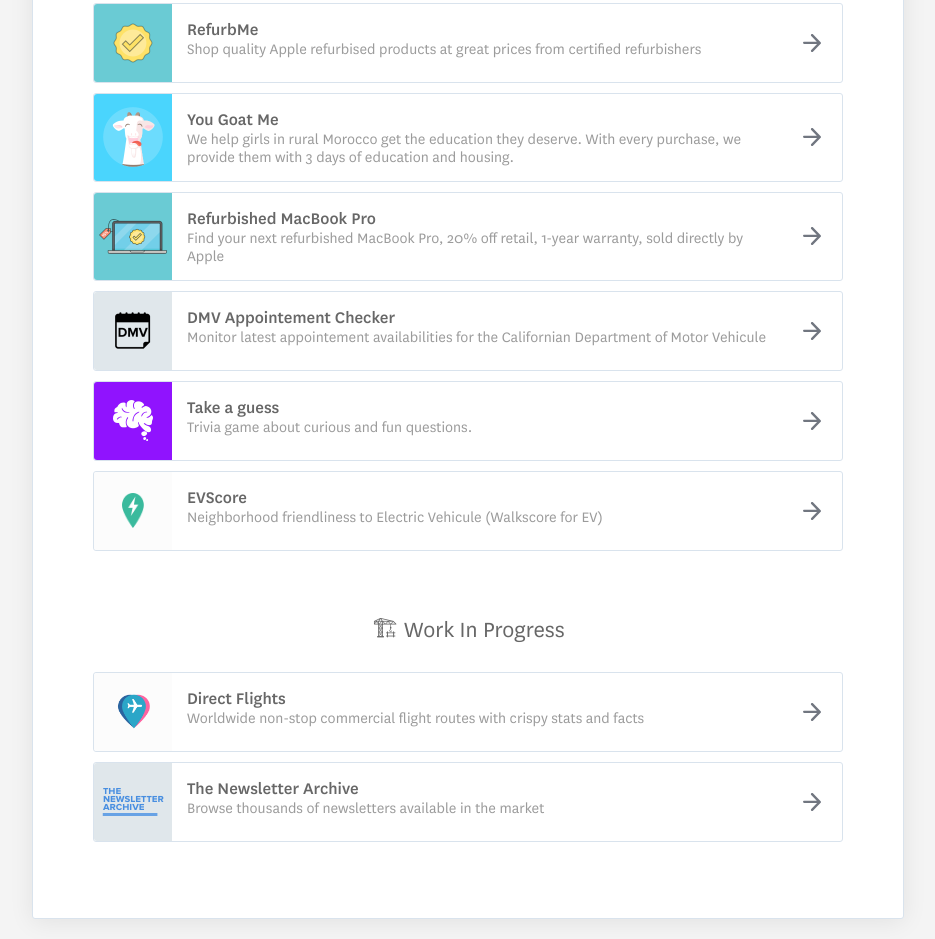
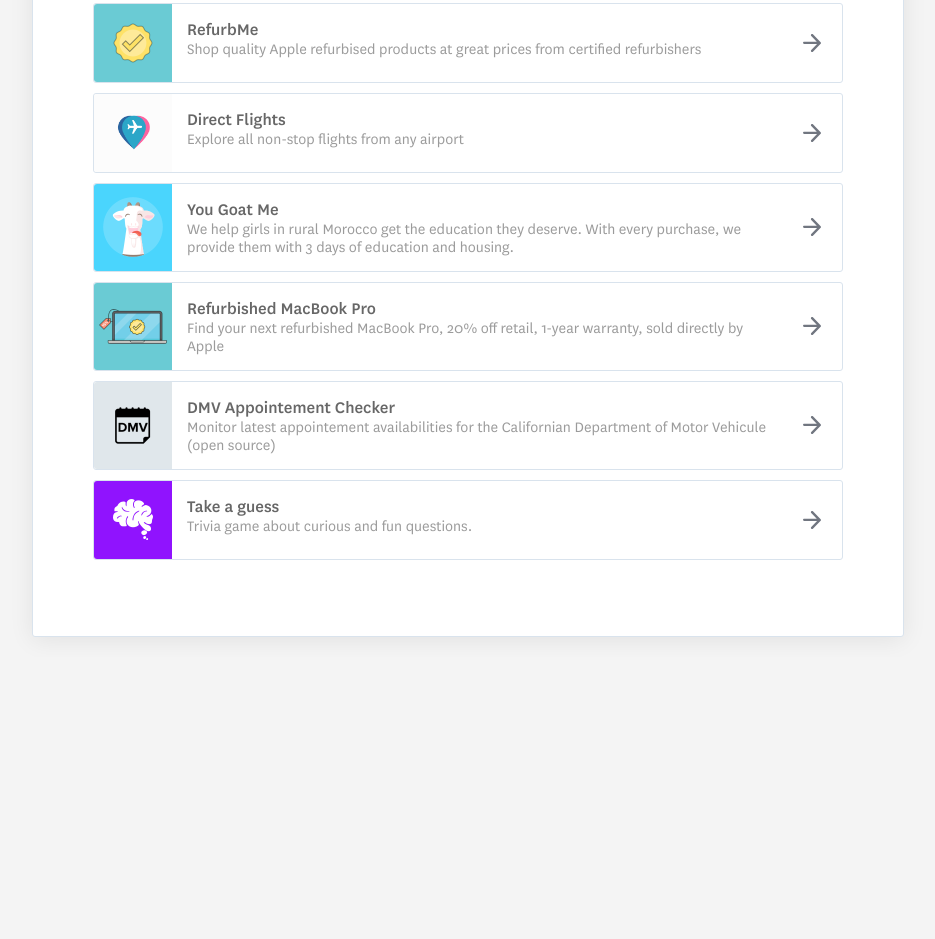
Before and after one commit to melalj/tonoid.com, a plain HTML site: page www/index.html in a window 1280 px wide. Shown: the part 536-1475 px from the top of the page, without its empty margins (172-1107 px from the left). After the commit the page ends 1193 px from the top, so only its background shows below. Drawn offline with Linux system fonts and the light colour scheme.

Commit message:
updated direct-flights

```diff
--- a/www/index.html
+++ b/www/index.html
@@ -324,6 +324,21 @@
 						</li>
 					</a>
 
+					<a href="https://direct-flights.com/?utm_source=dns&utm_medium=dns&utm_campaign=tonoid.com" target="_blank">
+						<li>
+							<div class="left" style="background-color: #FCFCFC">
+								<img src="./images/nonstop-flights.png" width="33px" height="35px" />
+							</div>
+							<div class="middle">
+								<h3>Direct Flights</h3>
+								<p>Explore all non-stop flights from any airport</p>
+							</div>
+							<div class="right">
+								<div data-product="nonstop-flights" class="arrow"></div>
+							</div>
+						</li>
+					</a>
+
 					<a href="https://yougoatme.com/?utm_source=dns&utm_medium=dns&utm_campaign=tonoid.com" target="_blank">
 						<li>
 							<div class="left" style="background-color: #4AD5FD">
@@ -361,7 +376,7 @@
 							</div>
 							<div class="middle">
 								<h3>DMV Appointement Checker</h3>
-								<p>Monitor latest appointement availabilities for the Californian Department of Motor Vehicule</p>
+								<p>Monitor latest appointement availabilities for the Californian Department of Motor Vehicule (open source)</p>
 							</div>
 							<div class="right">
 								<div class="arrow"></div>
@@ -384,55 +399,6 @@
 							</div>
 						</li>
 					</a>
-
-					<a href="http://evscore.herokuapp.com/?utm_source=dns&utm_medium=dns&utm_campaign=tonoid.com" target="_blank">
-						<li>
-							<div class="left" style="background-color: #FCFCFC">
-								<img src="./images/evscore.png" width="22px" height="35px" />
-							</div>
-							<div class="middle">
-								<h3>EVScore</h3>
-								<p>Neighborhood friendliness to Electric Vehicule (Walkscore for EV)</p>
-							</div>
-							<div class="right">
-								<div class="arrow"></div>
-							</div>
-						</li>
-					</a>
-				</ul>
-			</section>
-
-			<section>
-				<h2>🏗 Work In Progress</h2>
-				<ul>
-					<a href="https://direct-flights.com/?utm_source=dns&utm_medium=dns&utm_campaign=tonoid.com" target="_blank">
-						<li>
-							<div class="left" style="background-color: #FCFCFC">
-								<img src="./images/nonstop-flights.png" width="33px" height="35px" />
-							</div>
-							<div class="middle">
-								<h3>Direct Flights</h3>
-								<p>Worldwide non-stop commercial flight routes with crispy stats and facts</p>
-							</div>
-							<div class="right">
-								<div data-product="nonstop-flights" class="arrow"></div>
-							</div>
-						</li>
-					</a>
-					<a href="javascript:alert('Reach out for more details: hi@tonoid.com');">
-						<li>
-							<div class="left">
-								<img src="./images/the-newsletter-archive.png" width="62px" height="28px" />
-							</div>
-							<div class="middle">
-								<h3>The Newsletter Archive</h3>
-								<p>Browse thousands of newsletters available in the market</p>
-							</div>
-							<div class="right">
-								<div data-product="the-newsletter-archive" class="arrow"></div>
-							</div>
-						</li>
-					</a>
 				</ul>
 			</section>
 		</main>
```
